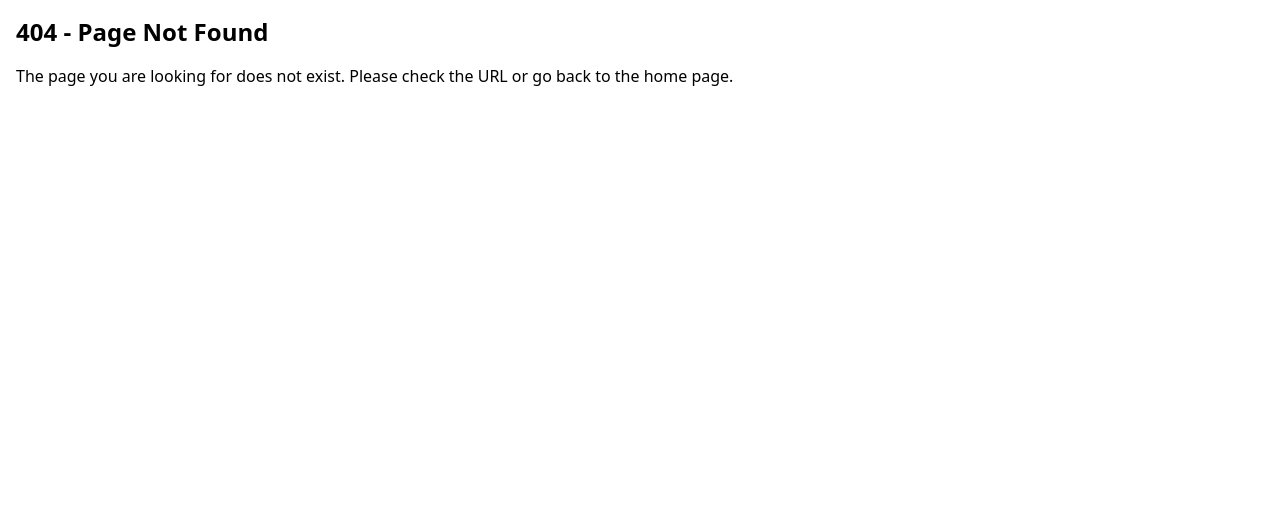
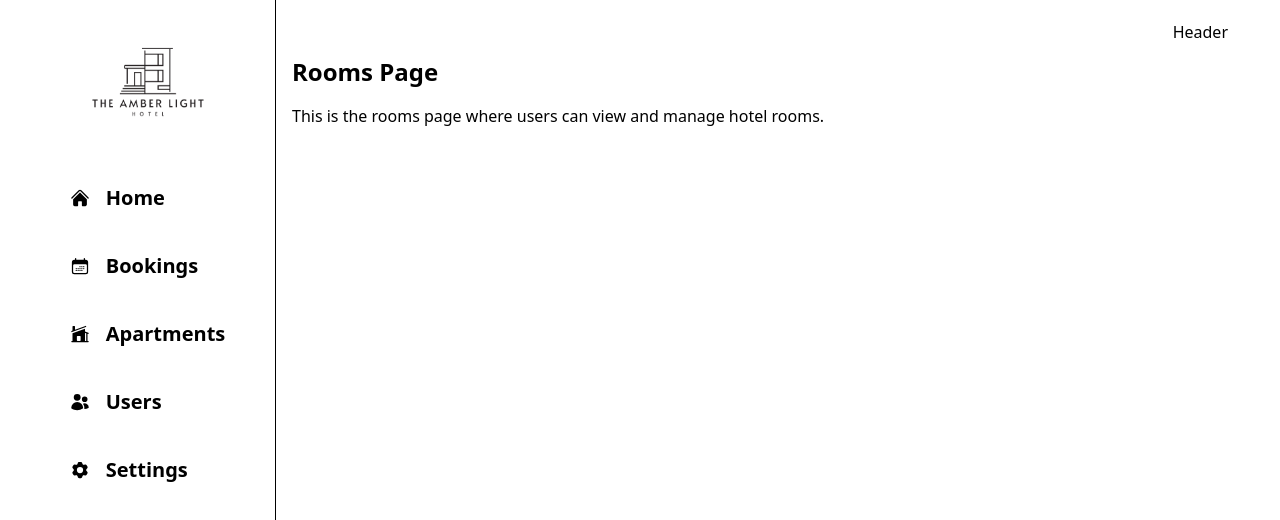
Before and after one commit to hannakozak/hotel-management-app, a React (Vite) app: page /apartments in a window 1280 px wide. Before the commit this address had no page. Shown: the top 520 px of the page. Built offline with nearby package versions, Linux system fonts and the light colour scheme; no server answers; the database is empty.

Commit message:
feat: fetch list of apartments

```diff
--- a/src/main.jsx
+++ b/src/main.jsx
@@ -4,7 +4,7 @@ import App from './App.jsx';
 import { BrowserRouter, Routes, Route, Navigate } from 'react-router-dom';
 import { Bookings } from './pages/Bookings.jsx';
 import { Account } from './pages/Account.jsx';
-import { Rooms } from './pages/Rooms.jsx';
+import { Apartments } from './pages/Apartments.jsx';
 import { Login } from './pages/Login.jsx';
 import { Dashboard } from './pages/Dashboard.jsx';
 import { Settings } from './pages/Settings.jsx';
@@ -19,7 +19,7 @@ createRoot(document.getElementById('root')).render(
 					<Route index element={<Navigate replace to="dashboard" />} />
 					<Route path="dashboard" element={<Dashboard />} />
 					<Route path="bookings" element={<Bookings />} />
-					<Route path="rooms" element={<Rooms />} />
+					<Route path="apartments" element={<Apartments />} />
 					<Route path="users" element={<Users />} />
 					<Route path="settings" element={<Settings />} />
 					<Route path="account" element={<Account />} />
--- /dev/null
+++ b/src/pages/Apartments.jsx
@@ -0,0 +1,14 @@
+import React, { useEffect } from 'react';
+import { getApartments } from '../services/apiApartments.js';
+
+export const Apartments = () => {
+	useEffect(function () {
+		getApartments().then((data) => console.log(data));
+	}, []);
+	return (
+		<main className="container mx-auto p-4">
+			<h1 className="text-2xl font-bold mb-4">Rooms Page</h1>
+			<p>This is the rooms page where users can view and manage hotel rooms.</p>
+		</main>
+	);
+};
--- a/src/pages/Rooms.jsx
+++ /dev/null
@@ -1,8 +0,0 @@
-export const Rooms = () => {
-	return (
-		<main className="container mx-auto p-4">
-			<h1 className="text-2xl font-bold mb-4">Rooms Page</h1>
-			<p>This is the rooms page where users can view and manage hotel rooms.</p>
-		</main>
-	);
-};
--- /dev/null
+++ b/src/services/apiApartments.js
@@ -0,0 +1,12 @@
+import supabase from './supabase';
+
+export async function getApartments() {
+	const { data, error } = await supabase.from('apartments').select('*');
+
+	if (error) {
+		console.error(error);
+		throw new Error('Apartments could not be loaded');
+	}
+
+	return data;
+}
--- a/src/ui/Navigation.jsx
+++ b/src/ui/Navigation.jsx
@@ -31,11 +31,11 @@ export const Navigation = () => {
 				</li>
 				<li>
 					<NavLink
-						to="/rooms"
+						to="/apartments"
 						className="hover:text-accent-400 transition-colors flex items-center gap-4 font-semibold text-primary-200"
 					>
 						<HiHomeModern />
-						<span>Rooms</span>
+						<span>Apartments</span>
 					</NavLink>
 				</li>
 				<li>
```
